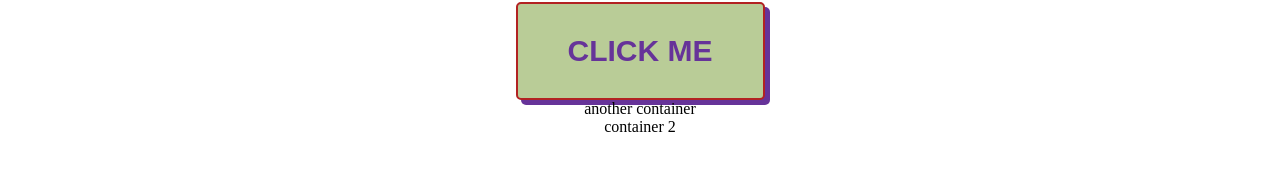
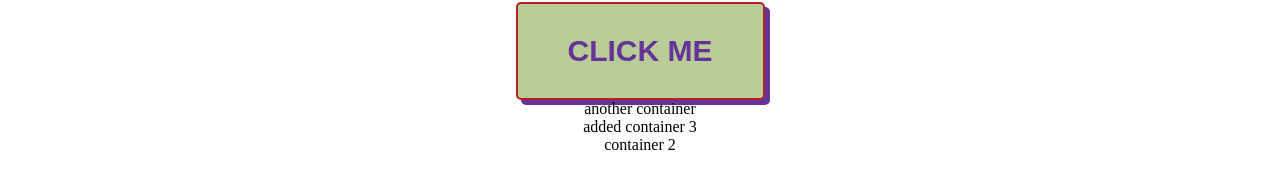
Before and after one commit to AdityaGupta20871/color-flipper-, a plain HTML site: page index.html in a window 1280 px wide. Shown: the part 322-510 px from the top of the page. Drawn offline with Linux system fonts and the light colour scheme.

Commit message:
added container 3

```diff
--- a/index.html
+++ b/index.html
@@ -32,7 +32,7 @@
  <div class="container">
      another container
  </div>
-
+ <div class="container">added container 3</div>
 
  <div class="container">container 2</div>
     <script src="app.js"></script>
```
